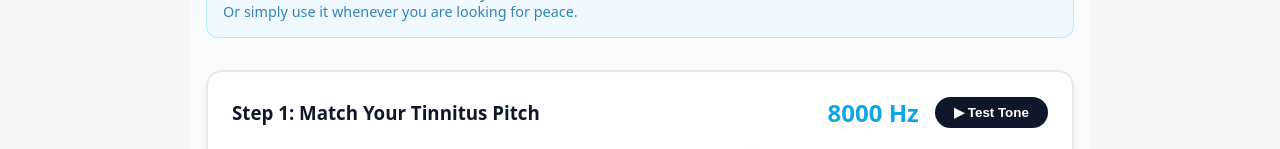
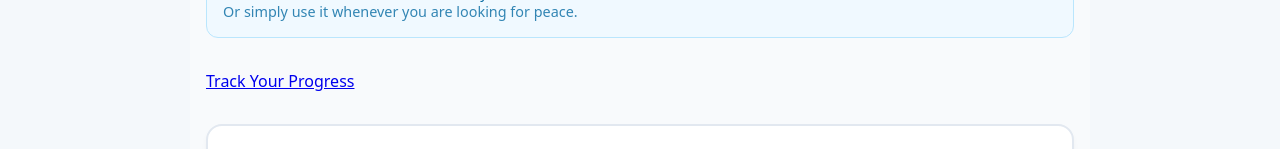
Before and after one commit to danyaffa/CalmTinnitus, a Next.js app: page /therapy in a window 1280 px wide. Shown: the part 270-419 px from the top of the page. Built offline with nearby package versions, Linux system fonts and the light colour scheme; no server answers.

Commit message:
Update page.tsx

```diff
--- a/app/therapy/page.tsx
+++ b/app/therapy/page.tsx
@@ -11,6 +11,7 @@ import React, {
 import { onAuthStateChanged, signInAnonymously, User } from "firebase/auth";
 import { auth } from "@/lib/firebase";
 import { createSavedProfile } from "@/lib/therapyStorage";
+import Link from "next/link"; // ✅ CHANGE 1: ADD ONE IMPORT
 
 // --- CONSTANTS ---
 const SESSION_LOG_KEY = "calmtinnitus_session_logs_v1";
@@ -795,6 +796,13 @@ function TherapyInner() {
           </span>
         </div>
       </div>
+      {/* ✅ CHANGE 2: ADD ONE BUTTON (ONE JSX BLOCK) */}
+      <div style={{ marginBottom: "2rem" }}>
+        <Link href="/program" className="pillBtn pillBtnPrimary">
+          Track Your Progress
+        </Link>
+      </div>
+      {/* END OF CHANGE 2 */}
 
       {/* STATUS BANNER */}
       {sessionStatus !== "idle" && (
```
